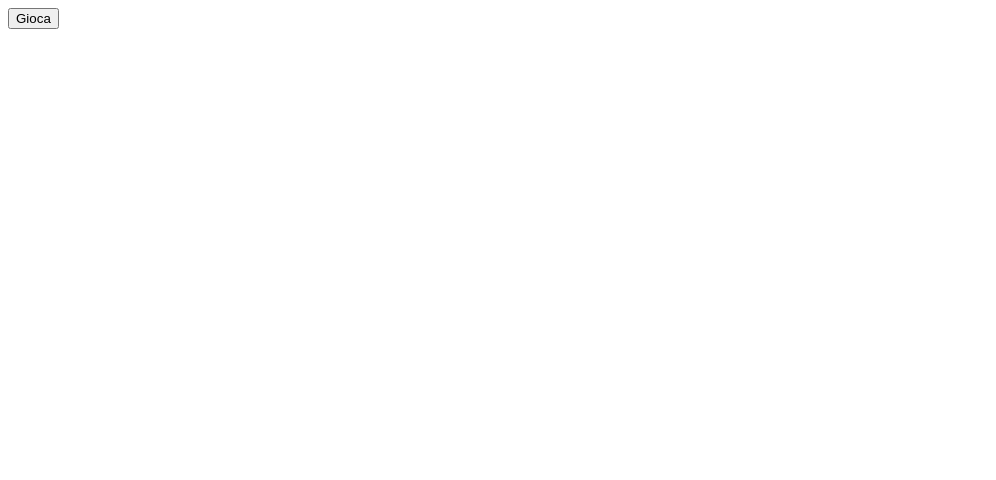
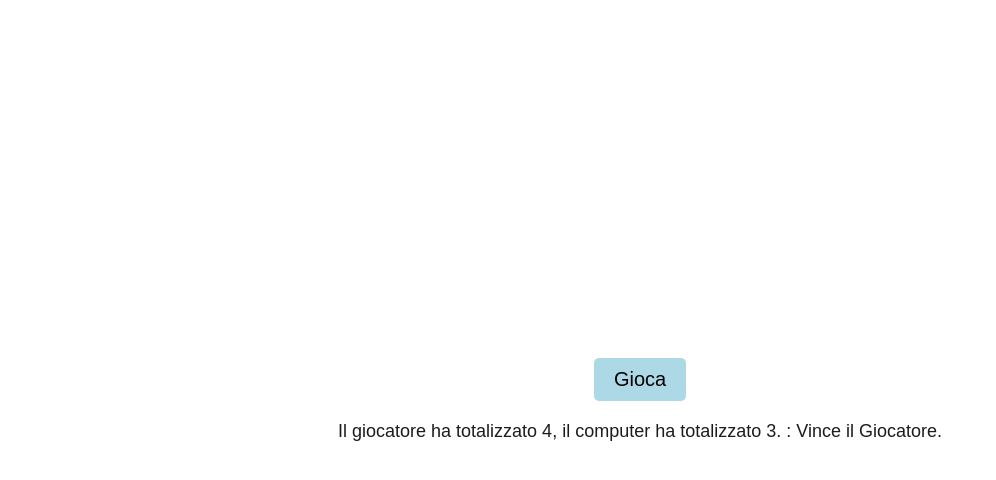
Before and after one commit to albim360/js-mail-dadi, a plain HTML site: page dadi/index.html in a window 1280 px wide. Both pictures are taken after a click on the button "Gioca". Shown: the whole page, without its empty margins (0-996 px from the left). Drawn offline with Linux system fonts and the light colour scheme; a web font is replaced by a local one.

Commit message:
FEAT abbellito con css e allegerito codice js

```diff
--- /dev/null
+++ b/dadi/css/app.css
@@ -0,0 +1,33 @@
+@import url('https://fonts.cdnfonts.com/css/minecraft-4');
+
+* {
+    margin: 0;
+    padding: 0;
+    box-sizing: border-box;
+  }
+
+  .container {
+    display: flex;
+    justify-content: center;
+    flex-direction: column;
+    align-items: center;
+    height: 100vh;
+  }
+
+  button {
+    padding: 10px 20px;
+    font-size: 20px;
+    background-color: lightblue;
+    border: none;
+    border-radius: 5px;
+    cursor: pointer;
+    outline: none;
+    margin-bottom: 20px;
+  }
+
+  .result {
+    font-size: 18px;
+    color: rgb(29, 27, 27);
+    font-family: 'Minecraft', sans-serif;
+
+  }
--- a/dadi/index.html
+++ b/dadi/index.html
@@ -5,10 +5,13 @@
     <meta http-equiv="X-UA-Compatible" content="IE=edge">
     <meta name="viewport" content="width=device-width, initial-scale=1.0">
     <title>DadiGame</title>
+    <link rel="stylesheet" href="./css/app.css">
 </head>
 <body>
-<!-- CREO UN BOTTONE PER STARTARE IL CICLO DEL GIOCO -->
+  <div class="container">
     <button onclick="playGame()">Gioca</button>
-    <script src="./js/app.js"></script>
-  </body>
+    <div id="result" class="result"></div>
+  </div>
+  <script src="./js/app.js"></script>
+</body>
 </html>
--- a/dadi/js/app.js
+++ b/dadi/js/app.js
@@ -3,25 +3,17 @@ function playGame() {
   let playerNumber = Math.floor(Math.random() * 6) + 1;
   let computerNumber = Math.floor(Math.random() * 6) + 1;
 
-    console.log("Numero del giocatore:", playerNumber);
-    console.log("Numero del computer:", computerNumber);
-
-    // Crea un array per memorizzare i punteggi
-    let scores = [playerNumber, computerNumber];
-    console.log("Punteggi:", scores);
-
   // Confronta i numeri per stabilire il vincitore
   let winner;
   if (playerNumber > computerNumber) {
-      winner = "il Giocatore";
+    winner = "Vince il Giocatore";
   } else if (computerNumber > playerNumber) {
-      winner = "il Computer";
+    winner = "Vince il Computer";
   } else {
-      winner = "Nessuno, è un pareggio";
+    winner = "Pareggio";
   }
 
-    console.log("Vincitore:", winner);
-
-    // Stampa il risultato
-    alert("Il giocatore ha totalizzato " + scores[0] + ", il computer ha totalizzato " + scores[1] + ". Il vincitore è: " + winner + ".");
+  // Mostra il risultato
+  let resultEl = document.getElementById("result");
+  resultEl.innerHTML = `Il giocatore ha totalizzato ${playerNumber}, il computer ha totalizzato ${computerNumber}. : ${winner}.`;
 }
```
Lines whose indentation alone changed are shown as unchanged.
